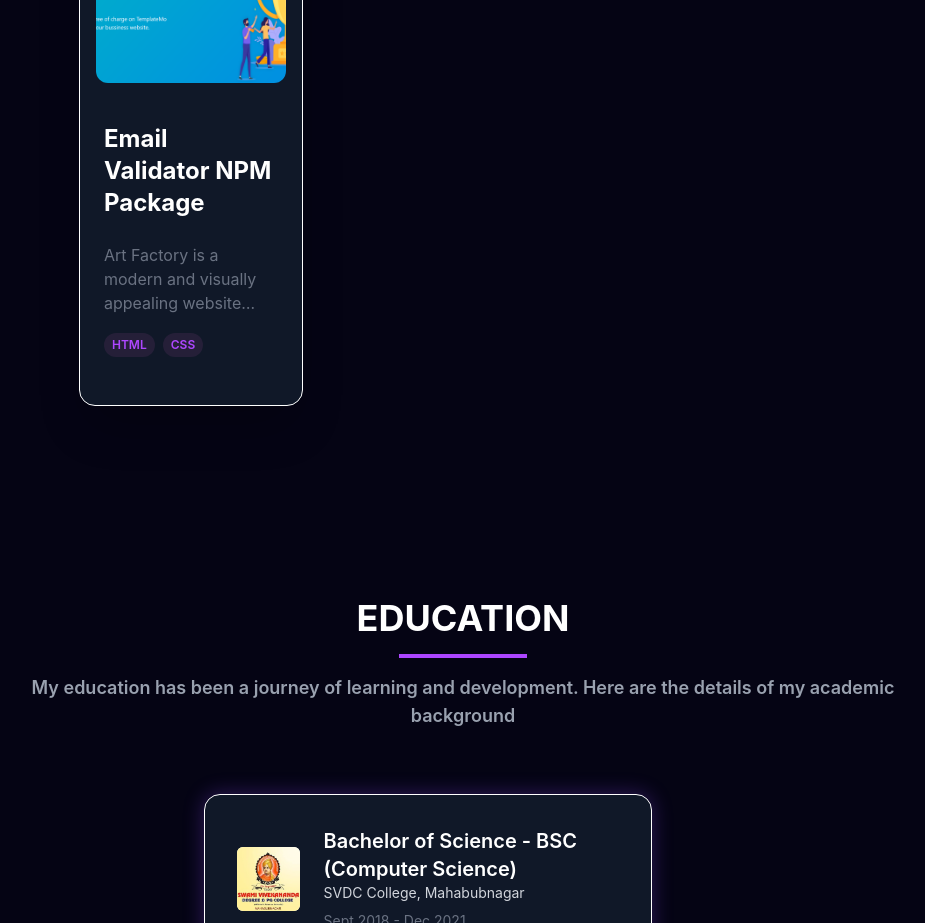
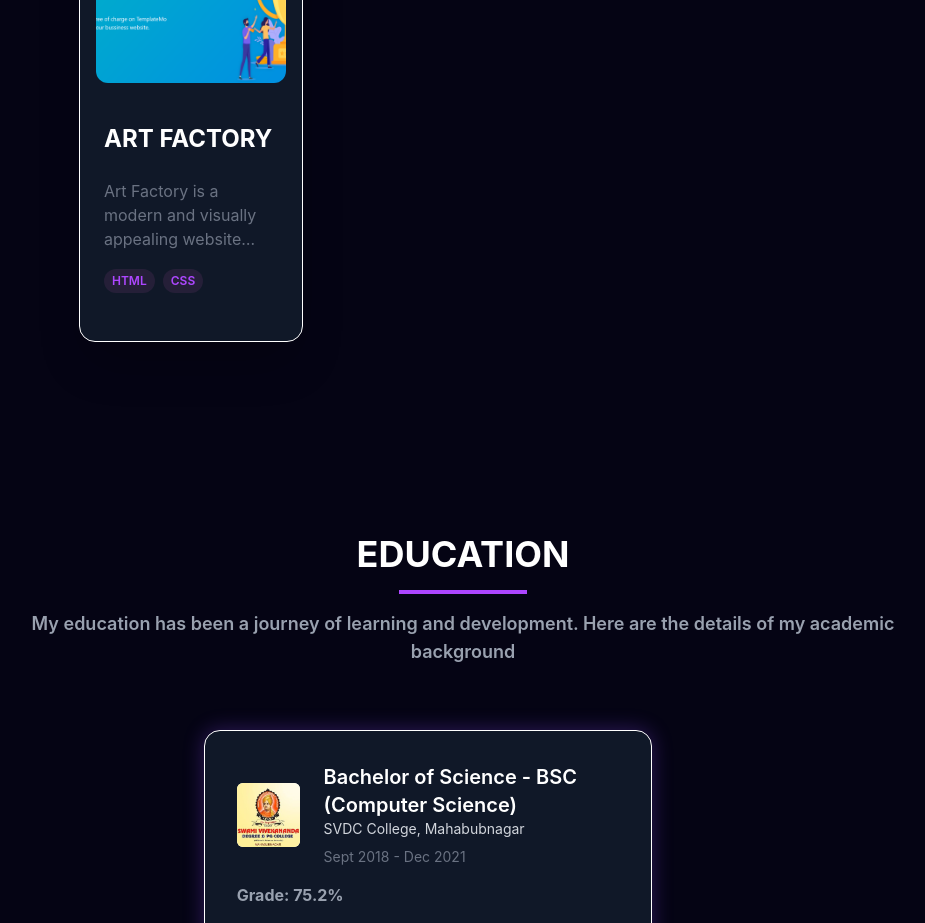
Before and after one commit to Ramakrishna-K/Portfolio, a React (Vite) app: page / in a window 1280 px wide. Shown: the part 5720-6643 px from the top of the page, without its empty margins (177-1102 px from the left). Built offline with nearby package versions, Linux system fonts and the light colour scheme.

Commit message:
Update constants.js

```diff
--- a/src/constants.js
+++ b/src/constants.js
@@ -260,7 +260,7 @@ export const certifications = [
     },
     {
       id: 3,
-      title: "Email Validator NPM Package",
+      title: "ART FACTORY",
       description:
         "Art Factory is a modern and visually appealing website template designed for creative and business purposes. It offers a clean layout with sections like Home, About, Services, FAQs, and Contact for easy navigation. The template is fully responsive and customizable, making it suitable for various types of websites. It is free to use and ideal for building professional-looking web projects quickly.",
       image: npmLogo,
```
